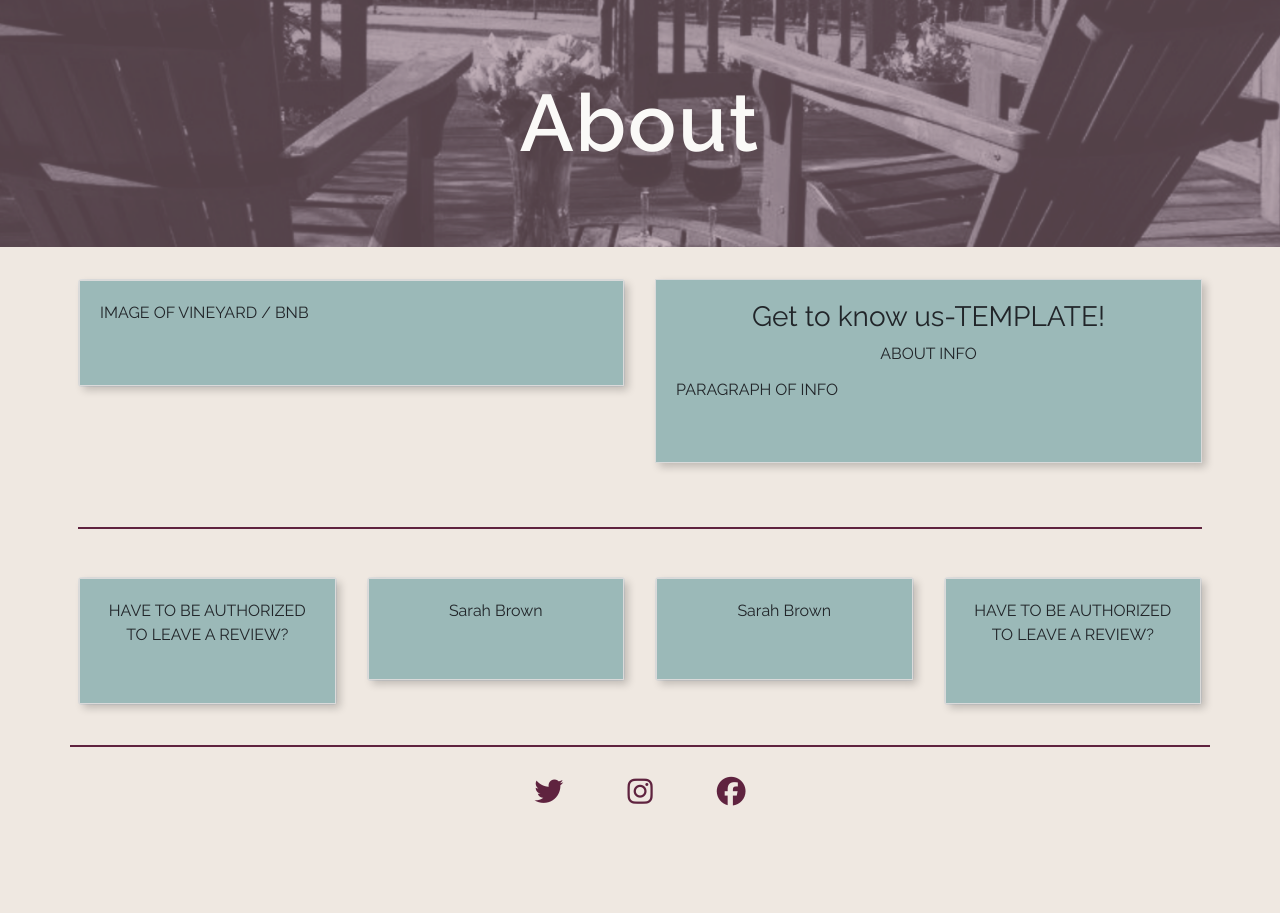
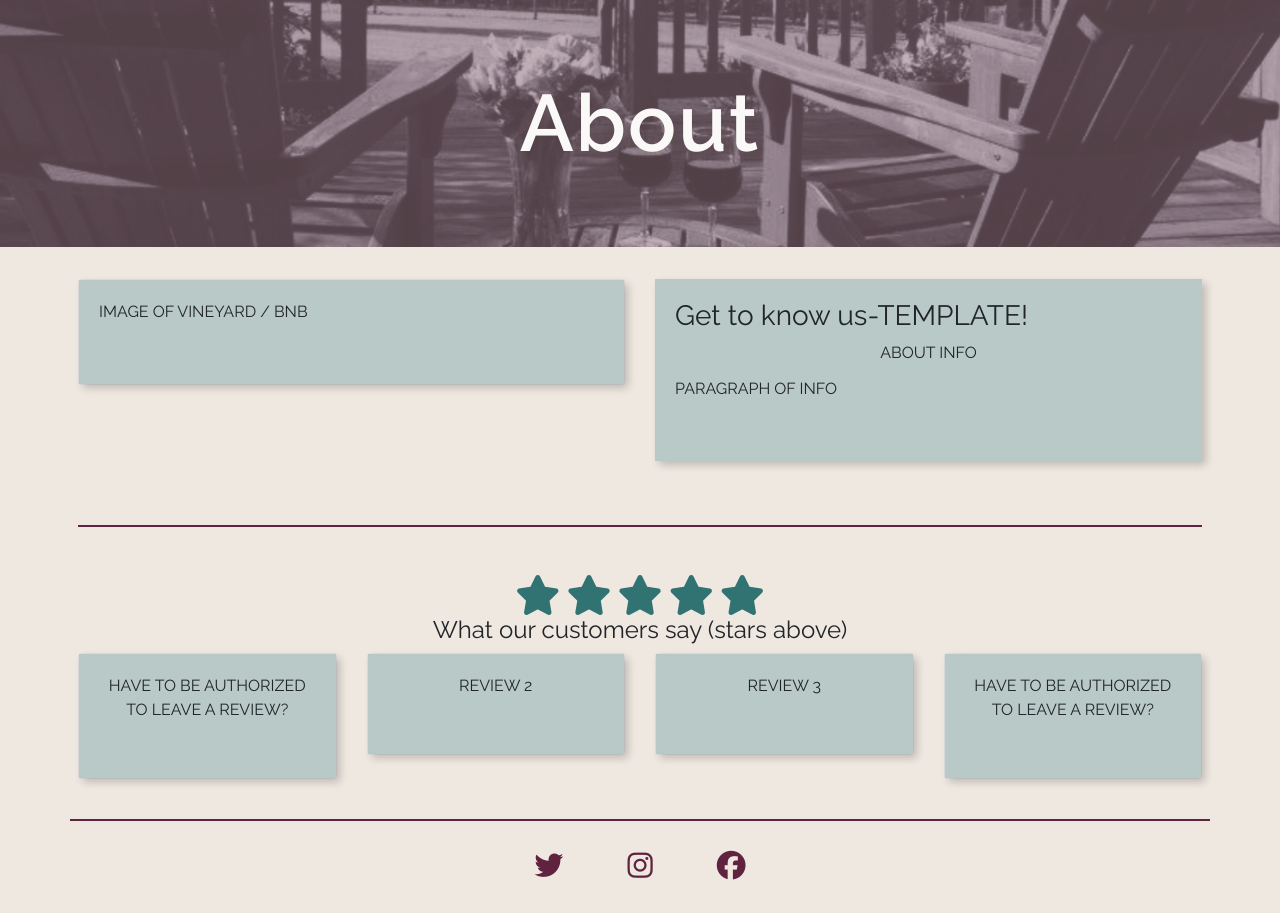
Before and after one commit to Code-Institute-Submissions/Kaylaesmith1-bed-and-breakfast, a Django app: page /about/ in a window 1280 px wide. Shown: the part 178-1091 px from the top of the page. Before the commit the page ends 984 px from the top, so only its background shows below. Run offline with Django 3.2, Linux system fonts and the light colour scheme; some libraries are stand-ins or nearby versions; grey boxes are pictures that could not be loaded.

Commit message:
Update About page (add cards and review stars) and Contact form fields.

```diff
--- a/static/css/style.css
+++ b/static/css/style.css
@@ -7,8 +7,19 @@ body {
     font-family: 'Raleway', sans-serif;
 }
 
-h3 {
+h4 {
     text-align: center;
+}
+
+.card-body,
+.bnb-vineyard-image,
+.hero-text-outer {
+    /* border: 1px solid #dadada; */
+    box-shadow: 4px 4px 8px 0 rgba(0, 0, 0, 0.2);
+    transition: 0.2s;
+    width: 100%;
+    display: flex;
+    flex-direction: column;
 }
 
 
@@ -111,25 +122,16 @@ img.logo-image {
 }
 
 .card-body {
-    border: 1px solid #dadada;
-    box-shadow: 4px 4px 8px 0 rgba(0, 0, 0, 0.2);
-    transition: 0.2s;
-    width: 100%;
-    display: flex;
-    flex-direction: column;
     /* background-color is lighter version of #307473 */
-    background-color: #9bb9b8;
+    /* background-color: #9bb9b8; */
+    background-color: #b9c9c7;
 }
 
-/* NO BACKGROUND IMAGE */
-/* .banner {
-    background-color: #C9B5B4;
+.star-reviews {
+    color: #317372;
+    font-size: 2.5rem;
     text-align: center;
-    font-size: 3em;
-    font-weight: 600;
-    color: #5f233f;
-    padding: 2rem 1.5rem;
-} */
+}
 
 /* FOOTER */
 .footer-container,
@@ -162,11 +164,12 @@ img.logo-image {
 /* MEDIA QUERIES */
 @media screen and (max-width: 1000px) {
     .hero-text {
-    font-size: 30px;
+    font-size: 28px;
     }
+
     .book-now {
-    font-size: 20px;
-    }
+        font-size: 25px;
+        }
 }
 
 @media screen and (max-width: 830px) {
@@ -178,10 +181,6 @@ img.logo-image {
     .banner {
         font-size: 4em;
     }
-    /* .book-now {
-        font-size: 30px;
-    } */
-
 }
 
 @media screen and (max-width: 550px) {
--- a/templates/about.html
+++ b/templates/about.html
@@ -43,6 +43,16 @@
 <!-- TEST REVIEW 1 -->
 
 <section class="container px-2 py-3 about-reviews">
+  <h4>
+    <span>
+    <i class="fas fa-star star-reviews"></i>
+    <i class="fas fa-star star-reviews"></i>
+    <i class="fas fa-star star-reviews"></i>
+    <i class="fas fa-star star-reviews"></i>
+    <i class="fas fa-star star-reviews"></i>
+</span>
+</br>
+    What our customers say (stars above)</h4>
     <div class="row">
     <div class="col-lg-3 col-md-6 col-12 mb-4">
         <div class="card card-learn">
@@ -60,7 +70,7 @@
       <div class="col-lg-3 col-md-6 col-12 mb-4">
         <div class="card card-learn">
           <div class="card-body">
-            <p class="card-title text-center">Sarah Brown</p>
+            <p class="card-title text-center">REVIEW 2</p>
             <br>
 
           </div>
@@ -71,7 +81,7 @@
       <div class="col-lg-3 col-md-6 col-12 mb-4">
         <div class="card card-learn">
           <div class="card-body">
-            <p class="card-title text-center">Sarah Brown</p>
+            <p class="card-title text-center">REVIEW 3</p>
             <br>
 
           </div>
--- a/templates/index.html
+++ b/templates/index.html
@@ -6,15 +6,15 @@
  <section>
     <div class="container px-2 py-3">
         <div class="row flex-md-row-reverse py-3 m-0">
-            <div class="col-md-7 col-lg-5 p-0 pl-md-5 align-self-center">
+            <div class="col-md-7 col-lg-5 p-0 pl-md-5 hero-image align-self-center">
                 <img src="https://res.cloudinary.com/kesmith/image/upload/v1680286079/vineyard-homepage_vggfq0.png"
                     class="img-fluid bnb-vineyard-image" alt="bnb_vineyard">
             </div>
 
             <div class="col-md-5 col-lg-7 hero-text-outer text-center">
-                <h1 class="mt-4 mb-2 hero-text">Enjoy a relaxing stay and a glass of wine in tranquility!</h1>
+                <h1 class="mt-4 mb-2 hero-text">Enjoy a relaxing stay and a glass of wine in the tranquility of a Midwest vineyard!</h1>
                 <div class="lead mt-4 book-now">
-                    Book your stay now! <a
+                    Book now! <a
                         class="sign-up btn btn-outline-dark rounded-pill btn-lg ml-2 my-2 my-lg-0" href="#">Sign
                         Up</a>
                 </div>
```
Also changed, not shown: bnb/models.py (+4 -3 lines), templates/contact_us.html (+14 -1 lines), bnb/forms.py (line endings or trailing spaces).
